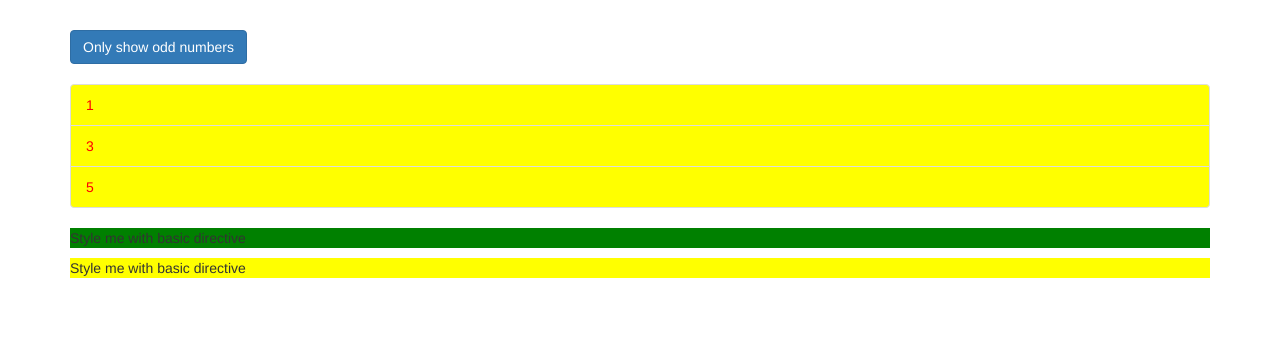
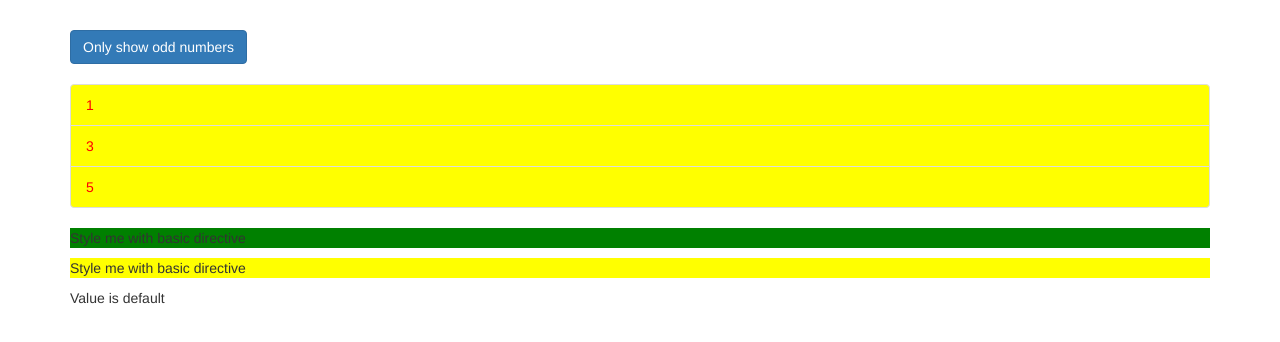
Before and after one commit to Leannelb/max-directives, an Angular app: page / in a window 1280 px wide. Shown: the top 342 px of the page. Built offline with nearby package versions, Linux system fonts and the light colour scheme.

Commit message:
ngSwitch

```diff
--- a/src/app/app.component.html
+++ b/src/app/app.component.html
@@ -40,6 +40,11 @@
       </ul>
       <p appBasicHilight>Style me with basic directive</p>
       <p appBetterHighlight defaultColor="yellow" >Style me with basic directive</p>
-
+      <div [ngSwitch]="value">
+        <p *ngSwitchCase="5">Value is 5</p>
+        <p *ngSwitchCase="10">Value is 10</p>
+        <p *ngSwitchCase="100">Value is 100</p>
+        <p *ngSwitchDefault>Value is default </p>
+      </div>
   </div>
 </div>
--- a/src/app/app.component.ts
+++ b/src/app/app.component.ts
@@ -10,4 +10,5 @@
   evenNumbers = [2, 4 ];
   oddNumbers = [1, 3, 5];
   onlyOdd = false;
+  value: 100;
 }
```
